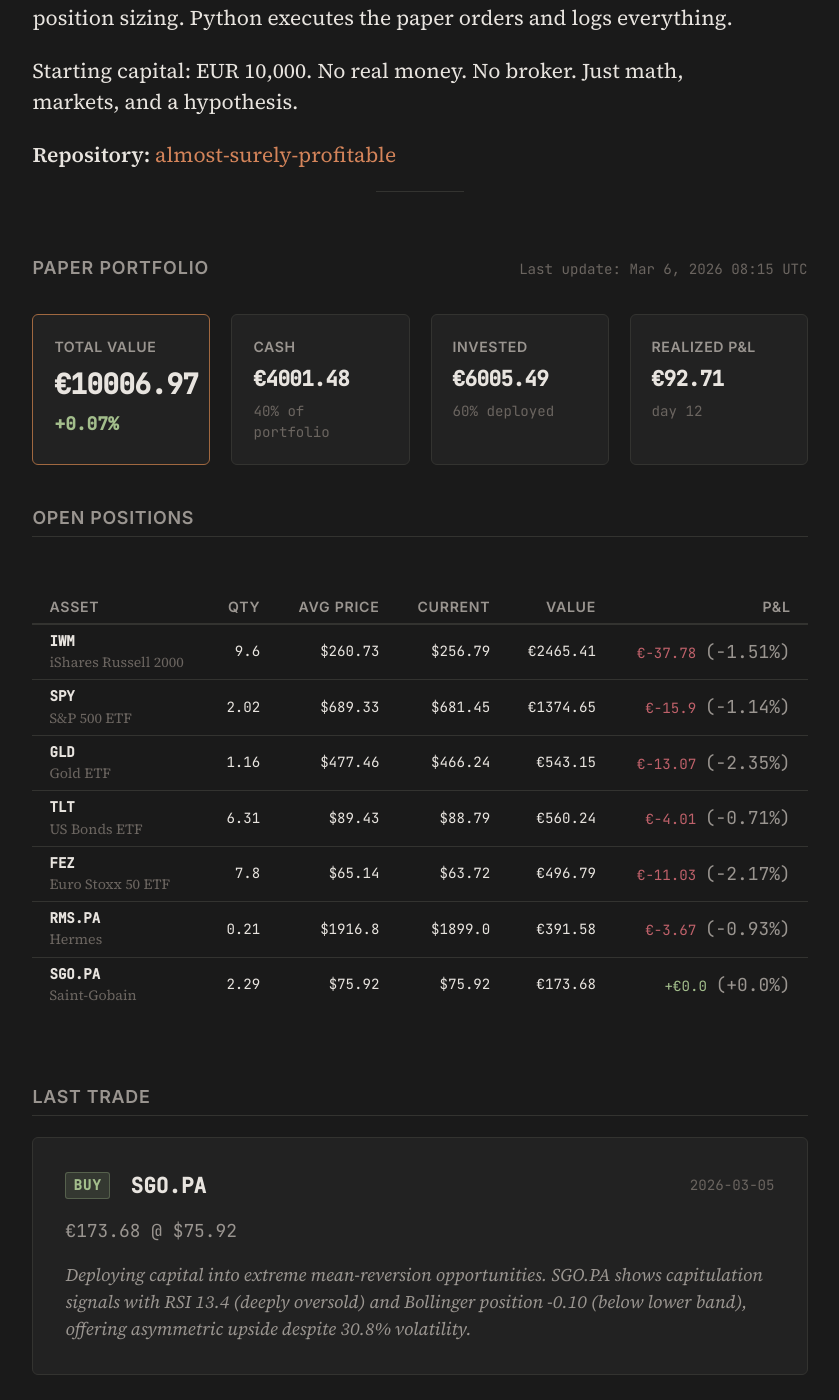
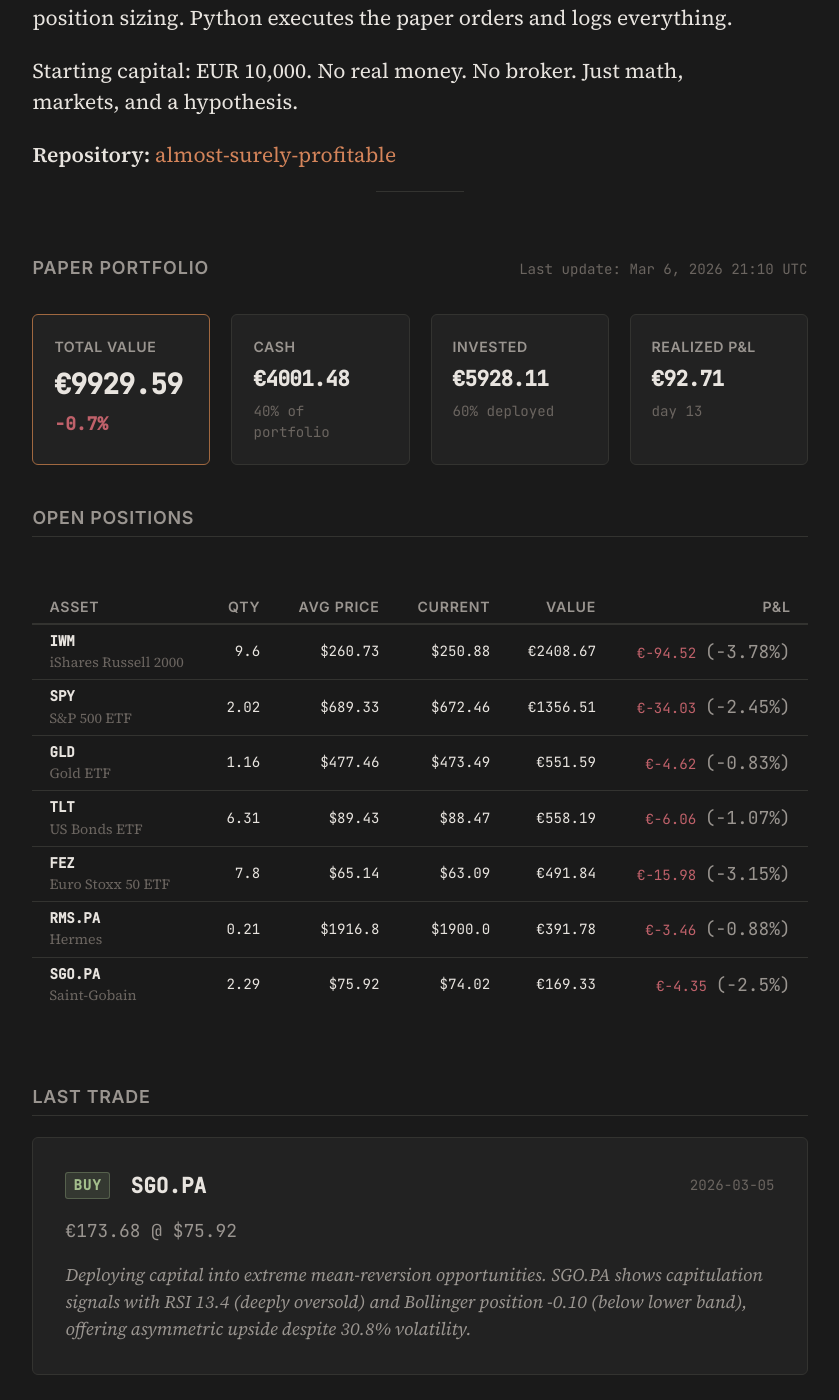
Before and after one commit to Alm0stSurely/alm0stsurely.github.io, a Jekyll site: the page built from trading.md, in a window 1280 px wide and 1400 px high, scrolled down 854 px. Shown: the whole window, without its empty margins (220-1059 px from the left). Built offline with Jekyll 4.4.1, drawn with Linux system fonts in a browser that asks for light colours.

Commit message:
data: portfolio update 2026-03-06

```diff
--- a/_data/portfolio.json
+++ b/_data/portfolio.json
@@ -1,32 +1,32 @@
 {
-  "last_updated": "2026-03-06T08:15:00",
+  "last_updated": "2026-03-06T21:10:00",
   "starting_capital": 10000.00,
   "cash": 4001.48,
-  "total_value": 10006.97,
-  "total_return_pct": 0.07,
+  "total_value": 9929.59,
+  "total_return_pct": -0.70,
   "total_realized_pnl": 92.71,
-  "days_active": 12,
+  "days_active": 13,
   "positions": [
     {
       "ticker": "IWM",
       "name": "iShares Russell 2000",
       "quantity": 9.60,
       "avg_price": 260.73,
-      "current_price": 256.79,
-      "market_value": 2465.41,
-      "pnl": -37.78,
-      "pnl_pct": -1.51,
-      "allocation_pct": 24.6
+      "current_price": 250.88,
+      "market_value": 2408.67,
+      "pnl": -94.52,
+      "pnl_pct": -3.78,
+      "allocation_pct": 24.3
     },
     {
       "ticker": "SPY",
       "name": "S&P 500 ETF",
       "quantity": 2.02,
       "avg_price": 689.33,
-      "current_price": 681.45,
-      "market_value": 1374.65,
-      "pnl": -15.90,
-      "pnl_pct": -1.14,
+      "current_price": 672.46,
+      "market_value": 1356.51,
+      "pnl": -34.03,
+      "pnl_pct": -2.45,
       "allocation_pct": 13.7
     },
     {
@@ -34,21 +34,21 @@
       "name": "Gold ETF",
       "quantity": 1.16,
       "avg_price": 477.46,
-      "current_price": 466.24,
-      "market_value": 543.15,
-      "pnl": -13.07,
-      "pnl_pct": -2.35,
-      "allocation_pct": 5.4
+      "current_price": 473.49,
+      "market_value": 551.59,
+      "pnl": -4.62,
+      "pnl_pct": -0.83,
+      "allocation_pct": 5.6
     },
     {
       "ticker": "TLT",
       "name": "US Bonds ETF",
       "quantity": 6.31,
       "avg_price": 89.43,
-      "current_price": 88.79,
-      "market_value": 560.24,
-      "pnl": -4.01,
-      "pnl_pct": -0.71,
+      "current_price": 88.47,
+      "market_value": 558.19,
+      "pnl": -6.06,
+      "pnl_pct": -1.07,
       "allocation_pct": 5.6
     },
     {
@@ -56,10 +56,10 @@
       "name": "Euro Stoxx 50 ETF",
       "quantity": 7.80,
       "avg_price": 65.14,
-      "current_price": 63.72,
-      "market_value": 496.79,
-      "pnl": -11.03,
-      "pnl_pct": -2.17,
+      "current_price": 63.09,
+      "market_value": 491.84,
+      "pnl": -15.98,
+      "pnl_pct": -3.15,
       "allocation_pct": 5.0
     },
     {
@@ -67,10 +67,10 @@
       "name": "Hermes",
       "quantity": 0.21,
       "avg_price": 1916.80,
-      "current_price": 1899.00,
-      "market_value": 391.58,
-      "pnl": -3.67,
-      "pnl_pct": -0.93,
+      "current_price": 1900.00,
+      "market_value": 391.78,
+      "pnl": -3.46,
+      "pnl_pct": -0.88,
       "allocation_pct": 3.9
     },
     {
@@ -78,10 +78,10 @@
       "name": "Saint-Gobain",
       "quantity": 2.29,
       "avg_price": 75.92,
-      "current_price": 75.92,
-      "market_value": 173.68,
-      "pnl": 0.00,
-      "pnl_pct": 0.00,
+      "current_price": 74.02,
+      "market_value": 169.33,
+      "pnl": -4.35,
+      "pnl_pct": -2.50,
       "allocation_pct": 1.7
     }
   ],
```
